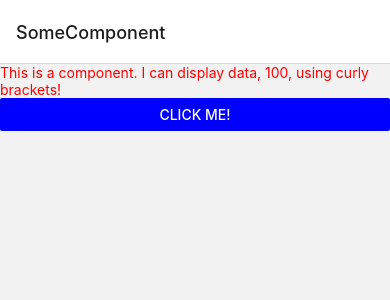
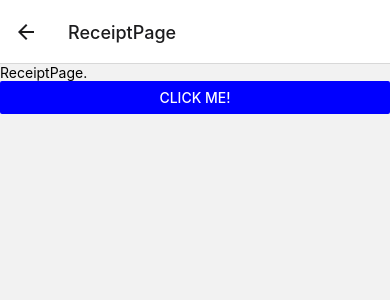
Before and after one commit to stevenwbt/CookBooked, a React Native app in the folder client/: screen /ReceiptPage in a window 390 px wide. Shown: the top 300 px of the page. Built offline with nearby package versions, Linux system fonts and the light colour scheme.

Commit message:
page linking set up

```diff
--- a/client/App.js
+++ b/client/App.js
@@ -3,7 +3,9 @@ import { StyleSheet, View } from 'react-native';
 import { NavigationContainer } from '@react-navigation/native';
 import { createNativeStackNavigator } from '@react-navigation/native-stack';
 import SomeComponent from './src/SomeComponent';
-import Home from './src/Home';
+import HomePage from './src/HomePage';
+import ReceiptPage from './src/ReceiptPage';
+import VirtualPage from './src/VirtualPantry';
 
 const Stack = createNativeStackNavigator();
 
@@ -11,8 +13,9 @@ export default function App() {
   return (
     <NavigationContainer>
       <Stack.Navigator>
-        <Stack.Screen name="SomeComponent" component={SomeComponent} />
-        <Stack.Screen name="Home" component={Home} />
+        <Stack.Screen name="HomePage" component={HomePage} />
+        <Stack.Screen name="ReceiptPage" component={ReceiptPage} />
+        <Stack.Screen name="VirtualPantry" component={VirtualPage} />
       </Stack.Navigator>
     </NavigationContainer>
   );
--- a/client/src/HomePage.js
+++ b/client/src/HomePage.js
@@ -1,12 +1,20 @@
 import React from 'react';
-import { Text, StyleSheet, TouchableOpacity, View } from "react-native";
+import { Text, StyleSheet, Button, View } from "react-native";
 
-const SomeComponent = ({ navigation }) => {
+const HomePage = ({ navigation }) => {
+
+  const handleButtonClick = () => {
+    console.log("Button clicked!");
+    navigation.navigate('ReceiptPage');
+    // You can perform any action you want here
+  };
+
   return (
     <View>
       <Text style={styles.text}>
-        Home page.
+        HomePage.
       </Text>
+      <Button onPress={handleButtonClick} title="Click me!" color="blue" />
     </View>
   )
 }
@@ -17,4 +25,4 @@ const styles = StyleSheet.create({
   }
 });
 
-export default SomeComponent;
+export default HomePage;
--- a/client/src/ReceiptPage.js
+++ b/client/src/ReceiptPage.js
@@ -0,0 +1,27 @@
+import React from 'react';
+import { Text, StyleSheet, Button, View } from "react-native";
+
+const ReceiptPage = ({ navigation }) => {
+    const handleButtonClick = () => {
+        console.log("Button clicked!");
+        navigation.navigate('VirtualPantry');
+        // You can perform any action you want here
+      };
+
+    return (
+        <View>
+        <Text style={styles.text}>
+            ReceiptPage.
+        </Text>
+        <Button onPress={handleButtonClick} title="Click me!" color="blue" />
+        </View>
+    )
+}
+
+const styles = StyleSheet.create({
+  text: {
+    color: 'black',
+  }
+});
+
+export default ReceiptPage;
--- a/client/src/SomeComponent.js
+++ b/client/src/SomeComponent.js
@@ -6,7 +6,7 @@ const SomeComponent = ({ navigation }) => {
 
   const handleButtonClick = () => {
     console.log("Button clicked!");
-    navigation.navigate('Home');
+    navigation.navigate('HomePage');
     // You can perform any action you want here
   };
 
--- a/client/src/VirtualPantry.js
+++ b/client/src/VirtualPantry.js
@@ -0,0 +1,21 @@
+import React from 'react';
+import { Text, StyleSheet, Button, View } from "react-native";
+
+const VirtualPantry = ({ navigation }) => {
+
+    return (
+    <View>
+        <Text style={styles.text}>
+        VirtualPantry.
+        </Text>
+    </View>
+    )
+}
+
+const styles = StyleSheet.create({
+  text: {
+    color: 'black',
+  }
+});
+
+export default VirtualPantry;
```
